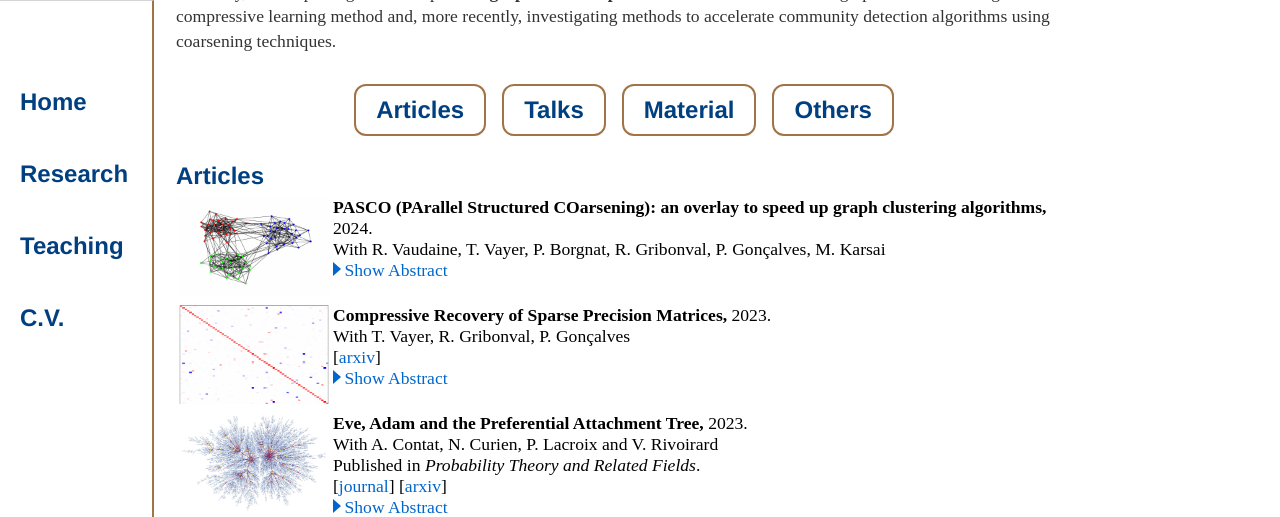
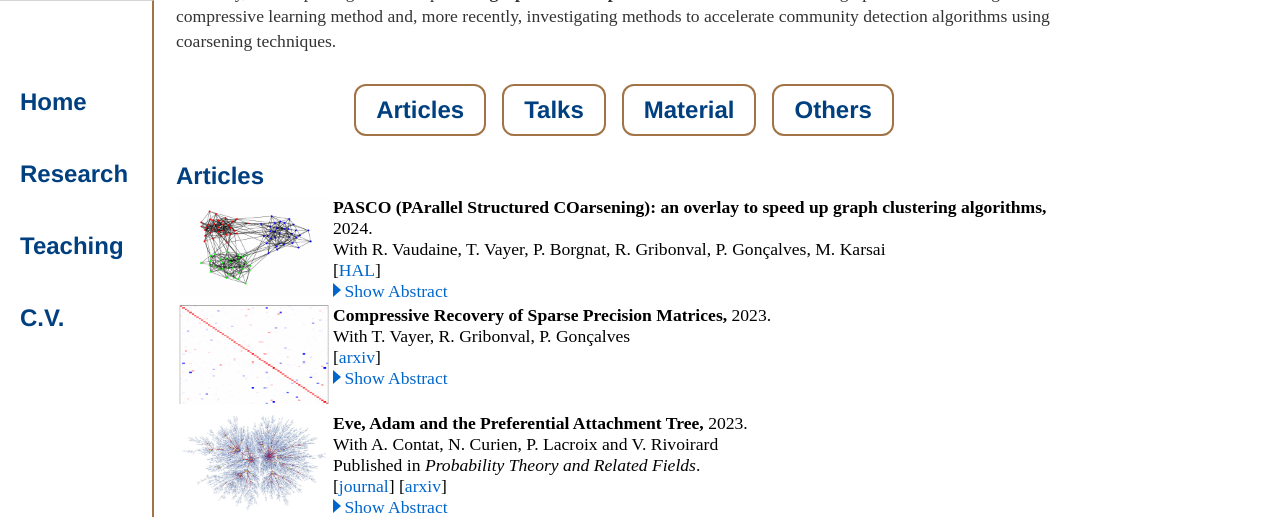
Before and after one commit to elasalle/elasalle.github.io, a Jekyll site: the page built from research/index.html, in a window 1280 px wide and 900 px high, scrolled down 329 px, cut to the strip 0-517 px from the top of the window. Built offline with Jekyll 4.4.1, drawn with Linux system fonts in a browser that asks for light colours; some web fonts are replaced; formulas are drawn with MathJax 3.

Commit message:
Update index.html

```diff
--- a/research/index.html
+++ b/research/index.html
@@ -32,6 +32,7 @@ title: Etienne Lasalle, Research
     <td class="nopadding top">
     <b>PASCO (PArallel Structured COarsening): an overlay to speed up graph clustering algorithms,</b> 2024. <br>
     With R. Vaudaine, T. Vayer, P. Borgnat, R. Gribonval, P. Gonçalves, M. Karsai<br>
+    [<a href="https://hal.science/hal-04837207v1/document">HAL</a>]
     <!-- [<a href="https://arxiv.org/pdf/2311.04673.pdf">arxiv</a>] -->
         <button class="showhide art_arbstr_4" onclick="switchDisplayByClassName('art_arbstr_4')" style="display: block;"><div class="arrow-right"></div>Show Abstract<span class="dots">...</span></button>
         <button class="showhide art_arbstr_4" onclick="switchDisplayByClassName('art_arbstr_4')" style="display : none;"><div class="arrow-top"></div>Hide Abstract</button>
```
